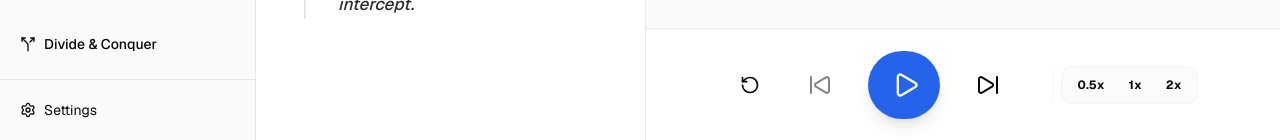
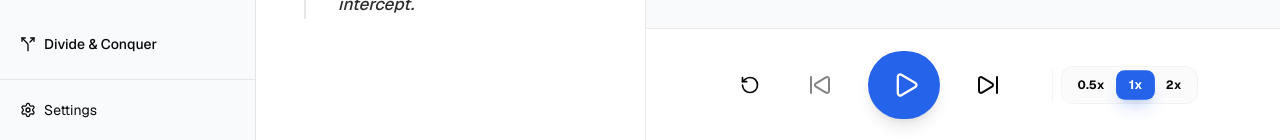
Before and after one commit to hoojinguyen/algo-lab, a Next.js app: page /ai-ml/linear-regression in a window 1280 px wide. Shown: the part 660-800 px from the top of the page. Built offline with nearby package versions, Linux system fonts and the light colour scheme.

Commit message:
feat: integrate speed control in LessonPage

```diff
--- a/src/app/[category]/[algorithm]/page.tsx
+++ b/src/app/[category]/[algorithm]/page.tsx
@@ -73,8 +73,18 @@ export default function LessonPage({
     return result;
   }, [currentEntry, initialArray, initialPoints]);
 
-  const { currentState, currentIndex, totalSteps, isPlaying, setIsPlaying, next, prev, reset } =
-    usePlayback(states, 500);
+  const {
+    currentState,
+    currentIndex,
+    totalSteps,
+    isPlaying,
+    setIsPlaying,
+    next,
+    prev,
+    reset,
+    speedMultiplier,
+    setSpeedMultiplier,
+  } = usePlayback(states, 500);
 
   // Use a "manual closed" state to allow users to override the auto-open behavior
   const [isManualClosed, setIsManualClosed] = useState(false);
@@ -259,6 +269,8 @@ export default function LessonPage({
             onReset={handleReset}
             isFinished={currentIndex === totalSteps - 1}
             isStart={currentIndex === 0}
+            speedMultiplier={speedMultiplier}
+            onSpeedChange={setSpeedMultiplier}
           />
         </div>
       </section>
```
